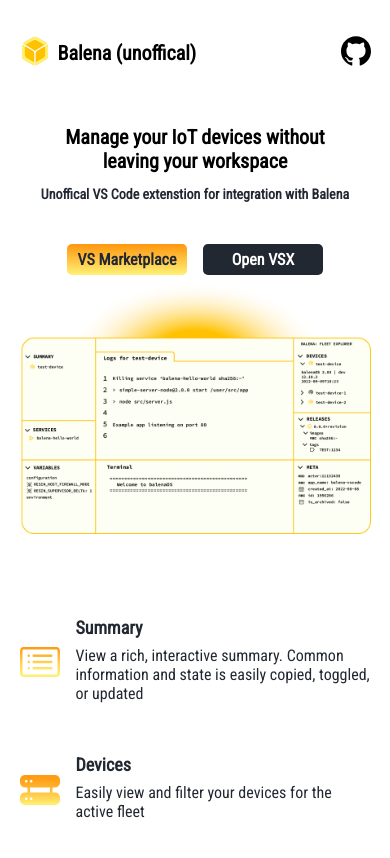
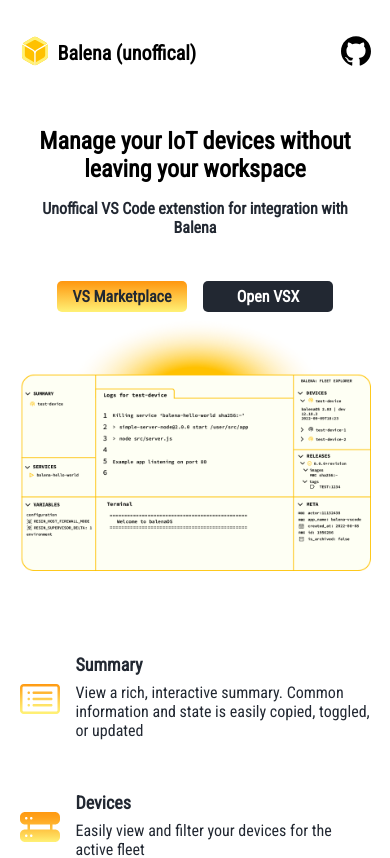
Before and after one commit to balena-vscode/docs, a SvelteKit app: page / in a window 390 px wide. Shown: the top 858 px of the page. Built offline with nearby package versions, Linux system fonts and the light colour scheme.

Commit message:
update sizes for mobile

```diff
--- a/src/app.css
+++ b/src/app.css
@@ -1,8 +1,8 @@
 @import '@fontsource/roboto-condensed';
 
 :root {
-	/* font-family: Arial, -apple-system, BlinkMacSystemFont, 'Segoe UI', Roboto, Oxygen, Ubuntu,
-		Cantarell, 'Open Sans', 'Helvetica Neue', sans-serif; */
+	font-family: Arial, -apple-system, BlinkMacSystemFont, 'Segoe UI', Roboto, Oxygen, Ubuntu,
+		Cantarell, 'Open Sans', 'Helvetica Neue', sans-serif;
 	--font: 'Roboto Condensed', sans-serif;
 	/* --pure-white: #ffffff;
     --primary-color: #b9c6d2;
--- a/src/routes/+page.svelte
+++ b/src/routes/+page.svelte
@@ -106,16 +106,20 @@
 
 <style>
 	h1 {
-		font-size: 20px;
+		font-size: 24px;
 	}
 	h3 {
 		margin-top: 0;
-		font-size: 14px;
+		font-size: 16px;
 		color: #222832;
 	}
 
 	a {
 		color: #ffc100;
+	}
+
+	a:hover {
+		color: #ffe79e;
 	}
 
 	p {
@@ -132,7 +136,8 @@
 	}
 
 	button {
-		width: 120px;
+		display: inline-block;
+		width: 130px;
 		height: 31px;
 		font-weight: 700;
 		font-size: 16px;
```
